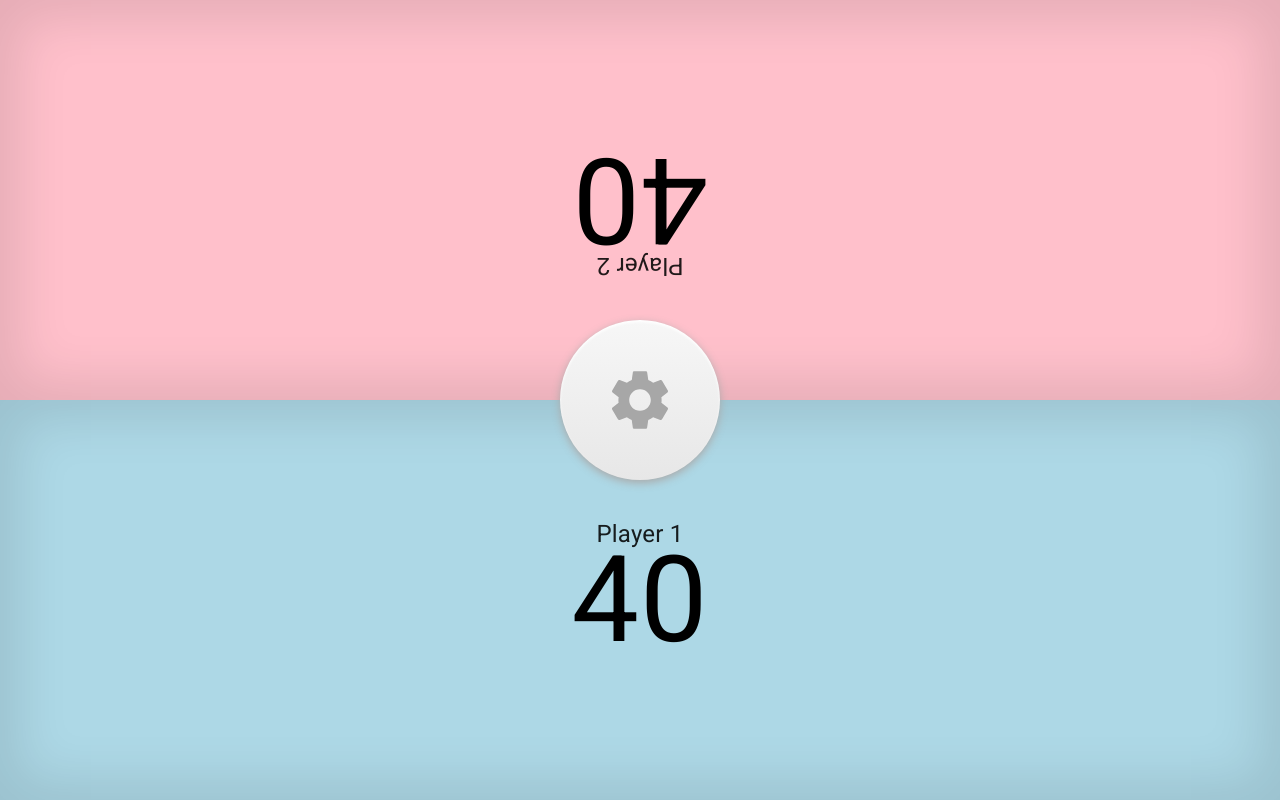
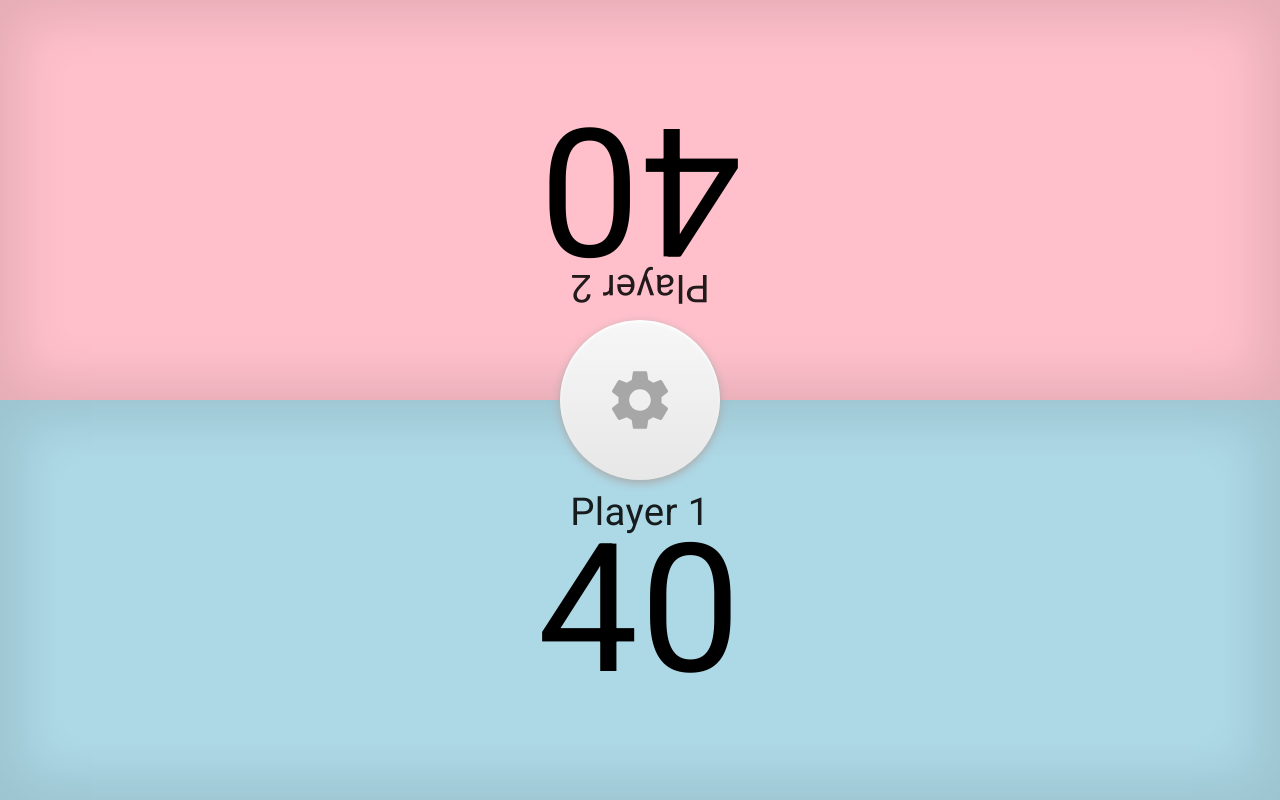
Before and after one commit to QuantumWarp/life-counter, a React (Vite) app: page / in a window 1280 px wide. Built offline with nearby package versions, Linux system fonts and the light colour scheme.

Commit message:
Sorting main view fontsizes

```diff
--- a/src/player/CounterButton.tsx
+++ b/src/player/CounterButton.tsx
@@ -15,12 +15,12 @@ export function CounterButton({ amount, show, update, primary }: CounterButtonPr
         flex: primary ? 4 : 1,
         display: "flex",
         justifyContent: positive ? "flex-end" : "flex-start",
-        padding: 3,
+        padding: 2,
         color: "grey",
       }}
       onClick={() => update(amount)}
     >
-      <Typography sx={{ opacity: show ? 1 : 0, transition: "opacity 0.5s", fontSize:  primary ? "8vh" :"4vh" }}>{positive ? "+" : ""}{amount}</Typography>
+      <Typography sx={{ opacity: show ? 1 : 0, transition: "opacity 0.5s", fontSize: "calc(max(3vh, 3vw))" }}>{positive ? "+" : ""}{amount}</Typography>
     </Button>
   )
 }
--- a/src/player/Zone.tsx
+++ b/src/player/Zone.tsx
@@ -17,7 +17,6 @@ export function Zone({ index }: ZoneProps) {
 
   const [showOptions, setShowOptions] = useState(false);
   const [interaction, setInteraction] = useStateTimeout(false, 3000);
-  const [thin, setThin] = useState(false);
 
   const counterButtonClick = (delta: number) => {
     setInteraction(true);
--- a/src/player/ZoneForeground.tsx
+++ b/src/player/ZoneForeground.tsx
@@ -31,16 +31,17 @@ export function ZoneForeground({ index, show, onOptions }: ZoneForegroundProps)
           display: "flex",
           flexDirection: "column",
           justifyContent: "center",
-          alignItems: "center"
+          alignItems: "center", maxWidth: "100%"
         }}
       >
-        <Typography sx={{ fontSize: "3vh" }}>
+        <Typography sx={{ fontSize: "calc(max(3vw, 3vh))" }}>
           {player.name}
         </Typography>
 
-        <Button sx={{ color: "black", my: -6, pointerEvents: "all", }} onClick={onOptions}>
-          <Typography sx={{ fontSize: "15vh" }}>{value}</Typography>
-        </Button>
+        <Box sx={{ color: "black",  my: "calc(-1 * max(5vw, 5vh))", maxWidth: "100%", position: "relative", display: "flex", justifyContent: "center" }}>
+          <Typography sx={{ fontSize: "calc(max(14vw, 14vh))", overflow: "auto", maxWidth: "100%" }}>{value}</Typography>
+          <Button sx={{ pointerEvents: "all", width: "50%", maxWidth: "50%", position: "absolute", height: "100%" }} onClick={onOptions} />
+        </Box>
 
         <Typography sx={{ fontSize: "2vh", display: "flex", opacity: show ? 1 : 0, transition: "opacity 0.5s" }}>
           <Icon fontSize="large" sx={{ mr: 1 }}>
--- a/src/player/ZoneOptions.tsx
+++ b/src/player/ZoneOptions.tsx
@@ -68,13 +68,13 @@ export function ZoneOptions({ index, open, onClose }: ZoneOptionsProps) {
             onChange={(_, value) => setPlayer({ ...player, counterSelected: value })}
           >
             {settings.counters.map((x, index) => (
-              <ToggleButton key={x.name} value={index} sx={{ width: "75%", p: 0, height: "40px" }}>
+              <ToggleButton key={x.name} value={index} sx={{ width: "min(100%, 240px)", p: 0, height: "40px" }}>
                 <Box display="flex" alignItems="center" width="100%" height="100%">
-                  <Box flex={2} display="flex" alignItems="center" justifyContent="center"><Icon>{x.icon}</Icon></Box>
+                  <Box minWidth="40px" display="flex" alignItems="center" justifyContent="center"><Icon>{x.icon}</Icon></Box>
                   <Divider orientation="vertical" sx={{ height: "100%" }} />
-                  <Box flex={8}>{x.name}</Box>
+                  <Box flex={1} sx={{ overflow: "hidden", whiteSpace: "nowrap", textOverflow: "ellipsis" }}>{x.name}</Box>
                   <Divider orientation="vertical" sx={{ height: "100%" }} />
-                  <Box flex={2}>{player.counterValues[index]}</Box>
+                  <Box minWidth="40px">{player.counterValues[index]}</Box>
                 </Box>
               </ToggleButton>
             ))}
```
